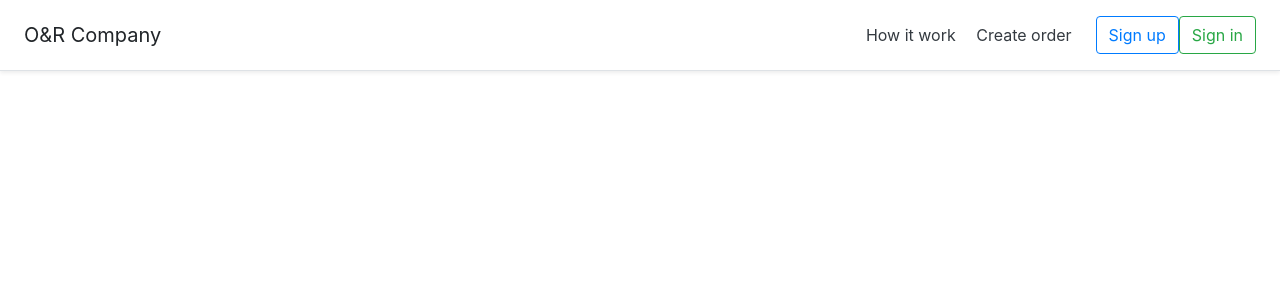
After one commit to TexnoDgo/ORP, a Django app: template ORP_site/OR/HomePage/templates/HomePage/base.html in a window 1280 px wide. The commit adds this page. Shown: the top 300 px of the page. Run offline with Django 3.2, Linux system fonts and the light colour scheme; the template is opened without the code that fills it, so the values that code supplies are empty; some libraries are stand-ins or nearby versions.

Commit message:
add translation, but did'n add language switching

```diff
--- /dev/null
+++ b/ORP_site/OR/HomePage/templates/HomePage/base.html
@@ -0,0 +1,26 @@
+<!DOCTYPE html>
+{% load i18n %}
+<html lang="en">
+<head>
+    <meta charset="UTF-8">
+    <title>{% block title %}{% endblock %}</title>
+    <link rel="stylesheet" href="https://stackpath.bootstrapcdn.com/bootstrap/4.4.1/css/bootstrap.min.css" integrity="sha384-Vkoo8x4CGsO3+Hhxv8T/Q5PaXtkKtu6ug5TOeNV6gBiFeWPGFN9MuhOf23Q9Ifjh" crossorigin="anonymous">
+    <script src="https://code.jquery.com/jquery-3.4.1.slim.min.js" integrity="sha384-J6qa4849blE2+poT4WnyKhv5vZF5SrPo0iEjwBvKU7imGFAV0wwj1yYfoRSJoZ+n" crossorigin="anonymous"></script>
+    <script src="https://cdn.jsdelivr.net/npm/popper.js@1.16.0/dist/umd/popper.min.js" integrity="sha384-Q6E9RHvbIyZFJoft+2mJbHaEWldlvI9IOYy5n3zV9zzTtmI3UksdQRVvoxMfooAo" crossorigin="anonymous"></script>
+    <script src="https://stackpath.bootstrapcdn.com/bootstrap/4.4.1/js/bootstrap.min.js" integrity="sha384-wfSDF2E50Y2D1uUdj0O3uMBJnjuUD4Ih7YwaYd1iqfktj0Uod8GCExl3Og8ifwB6" crossorigin="anonymous"></script>
+</head>
+<body>
+    <div class="d-flex flex-column flex-md-row align-items-center p-3 px-md-4 mb-3 bg-white border-bottom shadow-sm">
+        <h5 class="my-0 mr-md-auto font-weight-normal">O&R Company</h5>
+      <nav class="my-2 my-md-0 mr-md-3">
+        <a class="p-2 text-dark" href="#">{% trans "How it work" %}</a>
+        <a class="p-2 text-dark" href="#">{% trans "Create order" %}</a>
+      </nav>
+      <a class="btn btn-outline-primary" href="#">{% trans "Sign up" %}</a>
+      <a class="btn btn-outline-success" href="#">{% trans "Sign in" %}</a>
+    </div>
+    {% block content %}
+
+    {% endblock %}
+</body>
+</html>
--- a/ORP_site/OR/HomePage/views.py
+++ b/ORP_site/OR/HomePage/views.py
@@ -1,4 +1,5 @@
 from django.shortcuts import render
+from django.utils.translation import ugettext as _
 
 
 def index(requests):
--- a/ORP_site/OR/OR/settings.py
+++ b/ORP_site/OR/OR/settings.py
@@ -41,6 +41,7 @@ INSTALLED_APPS = [
 ]
 
 MIDDLEWARE = [
+    'django.middleware.locale.LocaleMiddleware',
     'django.middleware.security.SecurityMiddleware',
     'django.contrib.sessions.middleware.SessionMiddleware',
     'django.middleware.common.CommonMiddleware',
@@ -106,6 +107,7 @@ AUTH_PASSWORD_VALIDATORS = [
 # Internationalization
 # https://docs.djangoproject.com/en/3.0/topics/i18n/
 
+#LANGUAGE_CODE = 'ru'
 LANGUAGE_CODE = 'en-us'
 
 TIME_ZONE = 'UTC'
@@ -121,3 +123,7 @@ USE_TZ = True
 # https://docs.djangoproject.com/en/3.0/howto/static-files/
 
 STATIC_URL = '/static/'
+
+LOCALE_PATHS = (
+    os.path.join(BASE_DIR, 'locale'),
+)
```
Also changed, not shown: ORP_site/OR/HomePage/templates/HomePage/HomePage.html (+9 -10 lines), ORP_site/OR/locale/en/LC_MESSAGES/django.po (added), ORP_site/OR/locale/ru/LC_MESSAGES/django.po (added), 2 other files.
